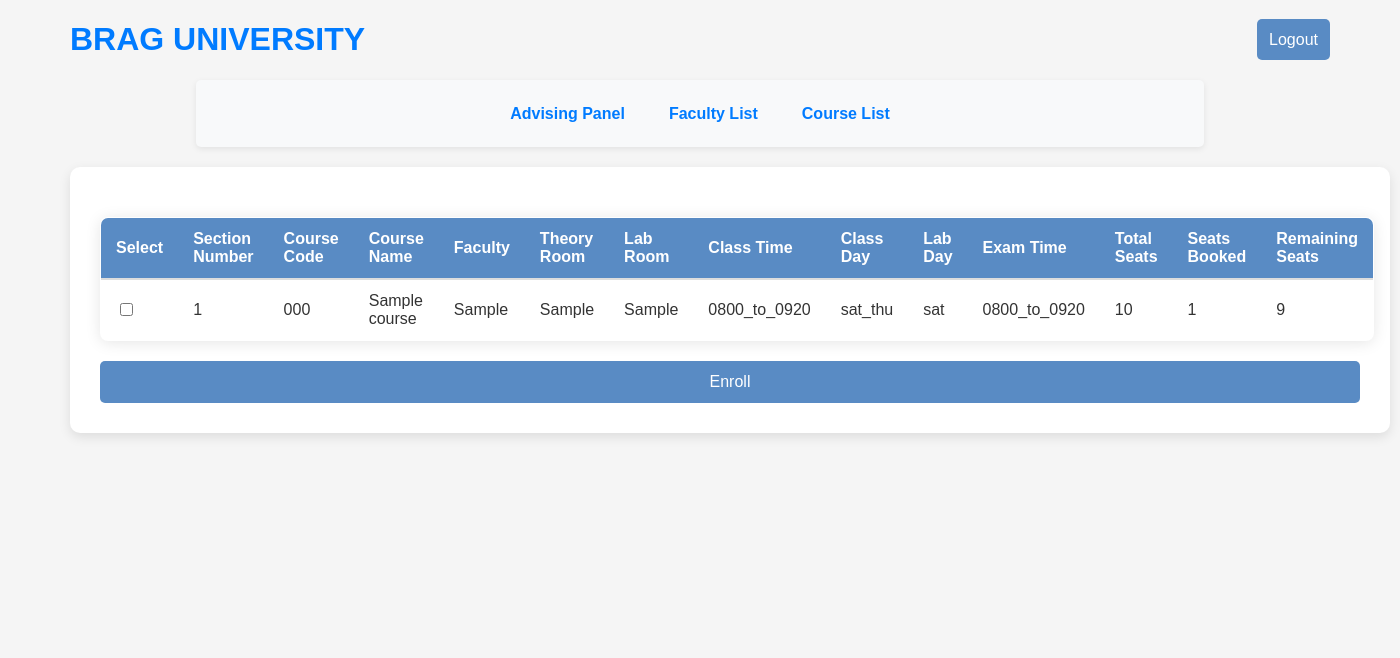
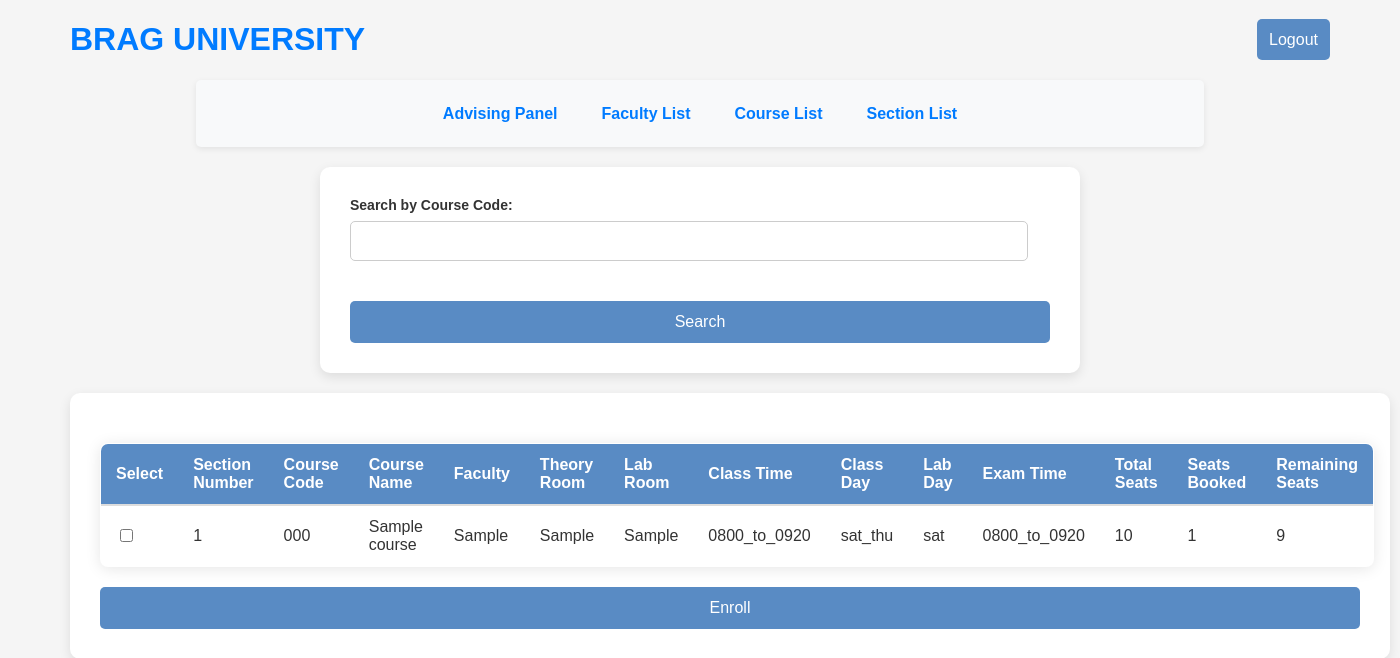
Before and after one commit to treyan07/BRAGUNI, a Django app: page /enroll-section/ in a window 1400 px wide. Shown: the top 658 px of the page. Run offline with Django 5.2, Linux system fonts and the light colour scheme; a user stored in the database is signed in; tables that the repository leaves empty hold one stand-in row (values such as "Sample post").

Commit message:
modified:   advising/panel/__pycache__/urls.cpython-312.pyc 	modified:   advising/panel/__pycache__/views.cpython-312.pyc 	modified:   advising/panel/urls.py 	modified:   advising/panel/views.py 	modified:   advising/templates/all_sections.html 	modified:   advising/templates/enroll_section.html 	modified:   advising/templates/studentNavbar.html

```diff
--- a/advising/panel/urls.py
+++ b/advising/panel/urls.py
@@ -3,7 +3,6 @@ from .views import home, add_student, add_faculty, add_staff, AddDepartment, Add
 
 urlpatterns = [
     path("", home, name = "home"),
-    # path('advising/', advising_panel, name = 'advising'),
 
     path('login/', login_view, name='login'),
     path('logout/', logout_view, name='logout'),
@@ -35,9 +34,5 @@ urlpatterns = [
 
     path('enroll-section/', enroll_section, name='enroll_section'),
 
-    # path('all-faculties/', allFacultiesList, name = 'all-faculties'),
-    # path('all-departments/', allDepartmentList, name = 'all-departments'),
-    # path('all-courses/', allCoursesList, name = 'all-courses'),
-
 
 ]
--- a/advising/panel/views.py
+++ b/advising/panel/views.py
@@ -35,7 +35,7 @@ lab_days = [
 
 
 def home(request):
-    return redirect('home.html')
+    return render(request, 'home.html')
 
 def login_view(request):
     if request.method == 'POST':
--- a/advising/templates/all_sections.html
+++ b/advising/templates/all_sections.html
@@ -49,7 +49,9 @@
             <th>Lab Day</th>
             <th>Total Seats</th>
             <th>Seats Booked</th>
-            <th>Actions</th> <!-- New Actions column -->
+            {% if request.user.user_type == 2 or request.user.user_type == 3 %}
+            <th>Actions</th>
+            {% endif %}
         </tr>
     </thead>
     <tbody>
@@ -68,6 +70,7 @@
                 <td>{{ section.11 }}</td>
                 <td>{{ section.12 }}</td>
                 <td>{{ section.13 }}</td>
+                {% if request.user.user_type == 2 or request.user.user_type == 3 %}
                 <td>
                     <div class="link-btn flex">
                         <a href="{% url 'edit_section' section.0 %}">Edit</a>
@@ -75,6 +78,7 @@
                     </div>
 
                 </td>
+                {% endif %}
             </tr>
         {% empty %}
             <tr>
--- a/advising/templates/enroll_section.html
+++ b/advising/templates/enroll_section.html
@@ -8,6 +8,14 @@
 {% if error %}
     <div class="alert alert-danger">{{ error }}</div>
 {% endif %}
+
+<form method="GET" class="mb-3">
+    <div class="form-group">
+        <label for="course_code">Search by Course Code:</label>
+        <input type="text" id="course_code" name="course_code" value="{{ course_code_filter }}" class="form-control">
+    </div>
+    <button type="submit">Search</button>
+</form>
 
 <form class="advising-form" method="POST">
     {% csrf_token %}
--- a/advising/templates/studentNavbar.html
+++ b/advising/templates/studentNavbar.html
@@ -27,4 +27,8 @@
     <a href = '{% url "all-courses" %}'>
         <h1> Course List </h1>
     </a>
+
+    <a href = '{% url "all-sections" %}'>
+        <h1> Section List </h1>
+    </a>
 </div>
```
